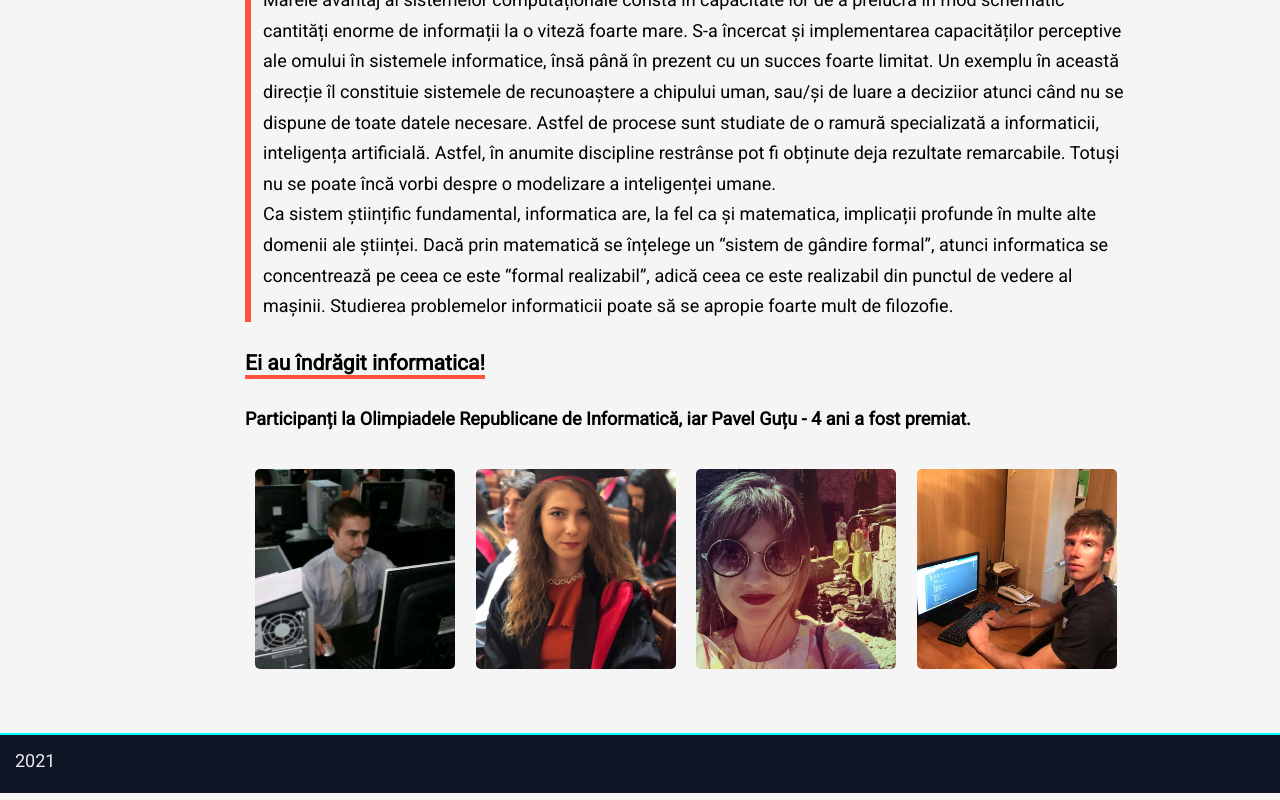
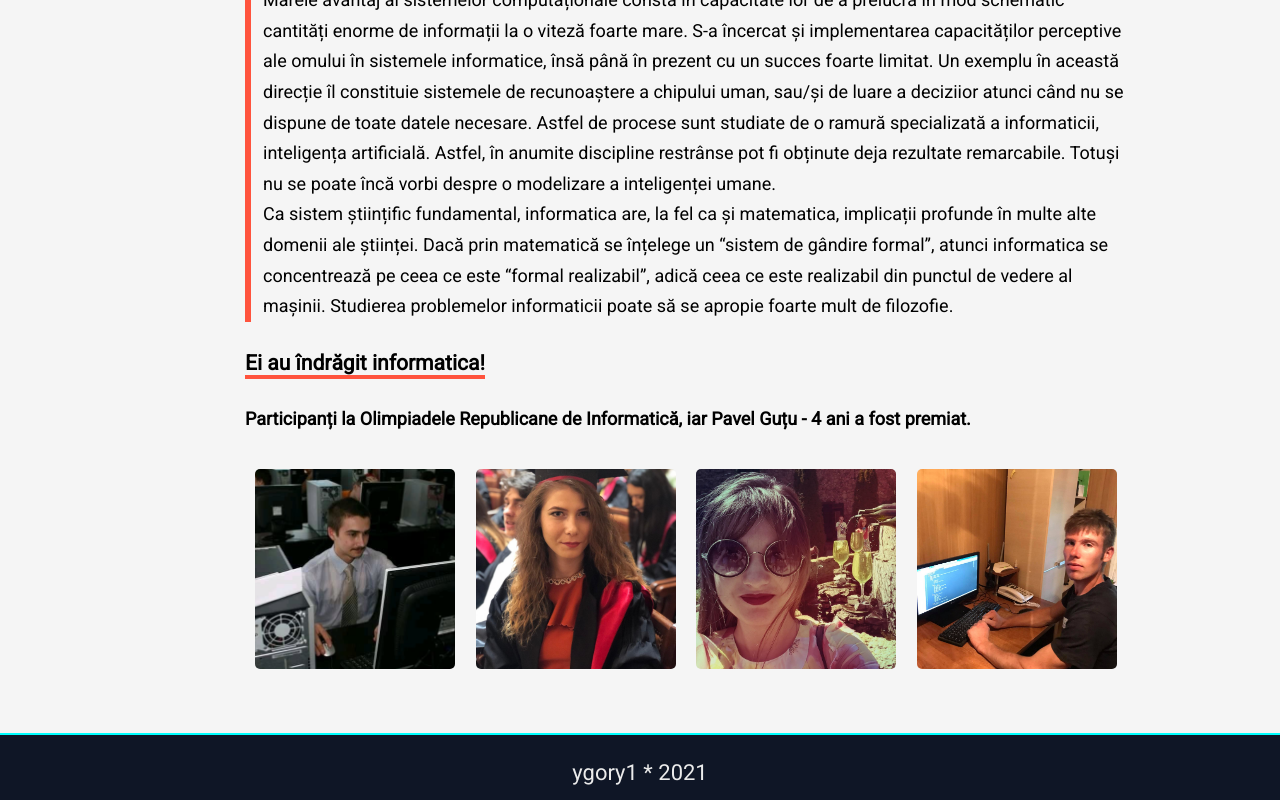
Before and after one commit to ygory1/info, a plain HTML site: page index.html in a window 1280 px wide. Shown: the part 987-1787 px from the top of the page. Drawn offline with Linux system fonts and the light colour scheme.

Commit message:
Add files via upload

```diff
--- a/index.html
+++ b/index.html
@@ -83,7 +83,8 @@
             </main>
         </div>
         <footer>
-            <div>
+            <div class="centered footer-info">
+                <span>ygory1 *</span>
                 <span id="an">  </span>
             </div>
         </footer>
```
